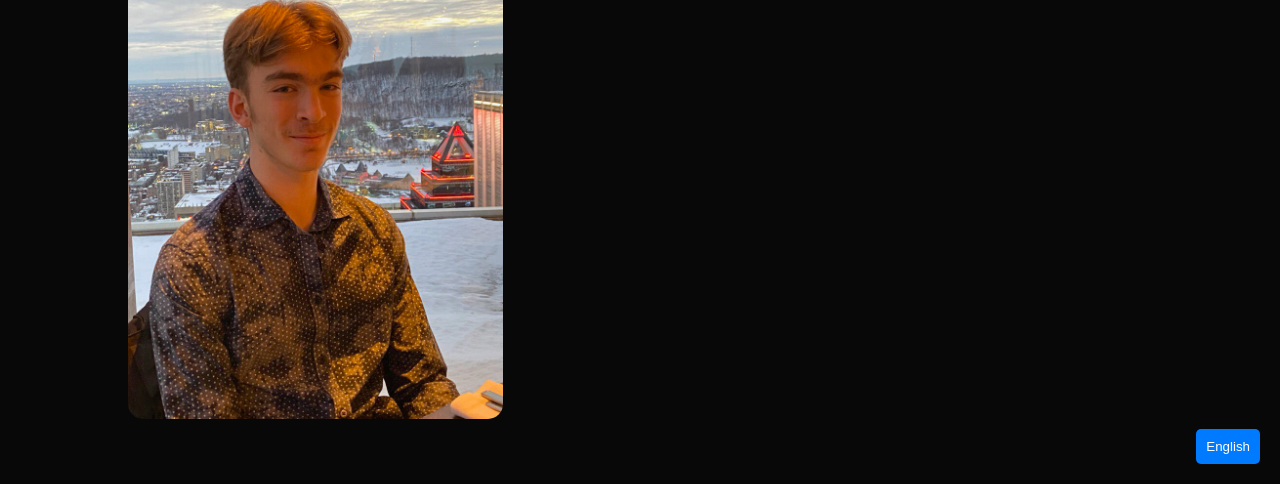
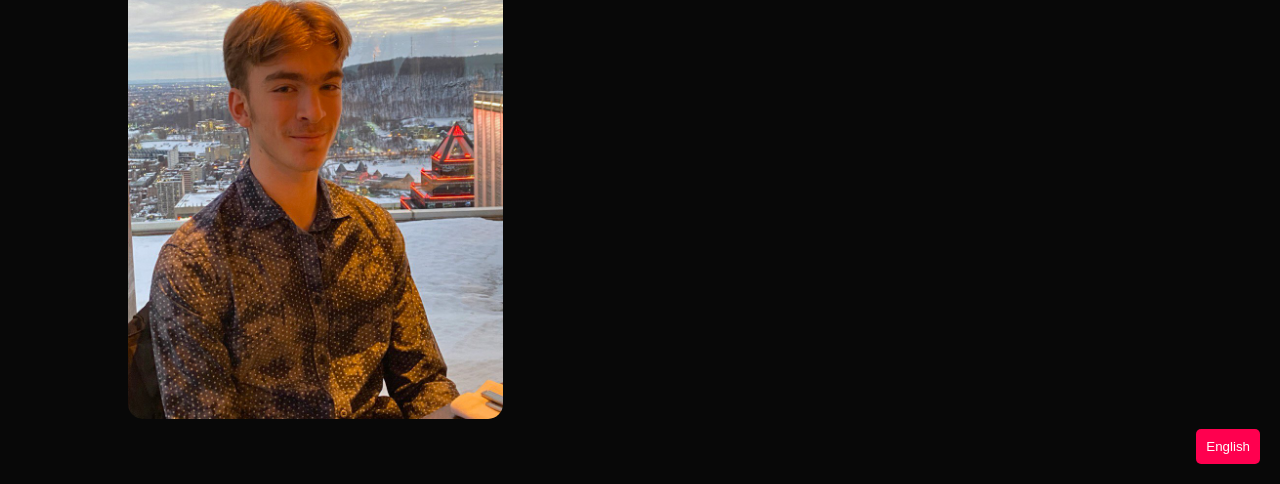
Before and after one commit to Riv-43/profile, a plain HTML site: page index.html in a window 1280 px wide. Shown: the part 316-800 px from the top of the page. Drawn offline with Linux system fonts and the light colour scheme.

Commit message:
amélioration

```diff
--- a/style.css
+++ b/style.css
@@ -40,7 +40,7 @@ nav{
 /* Optional: Style the button */
 .language-button {
     padding: 10px;
-    background-color: #007bff;
+    background-color: #ff004f;
     color: white;
     border: none;
     border-radius: 5px;
@@ -48,7 +48,7 @@ nav{
 }
 
 .language-button:hover {
-    background-color: #0056b3;
+    background-color: #aa0036;
 }
 
 @keyframes textclip {
```
